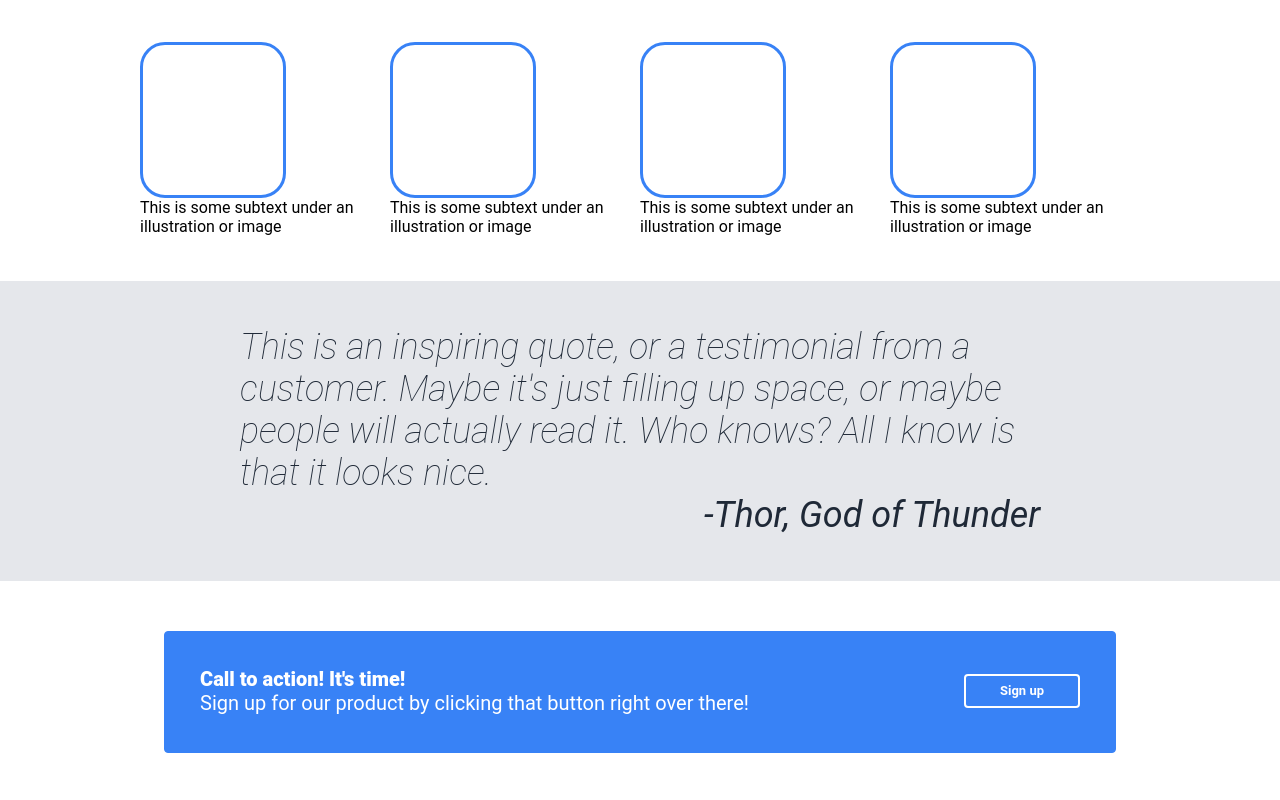
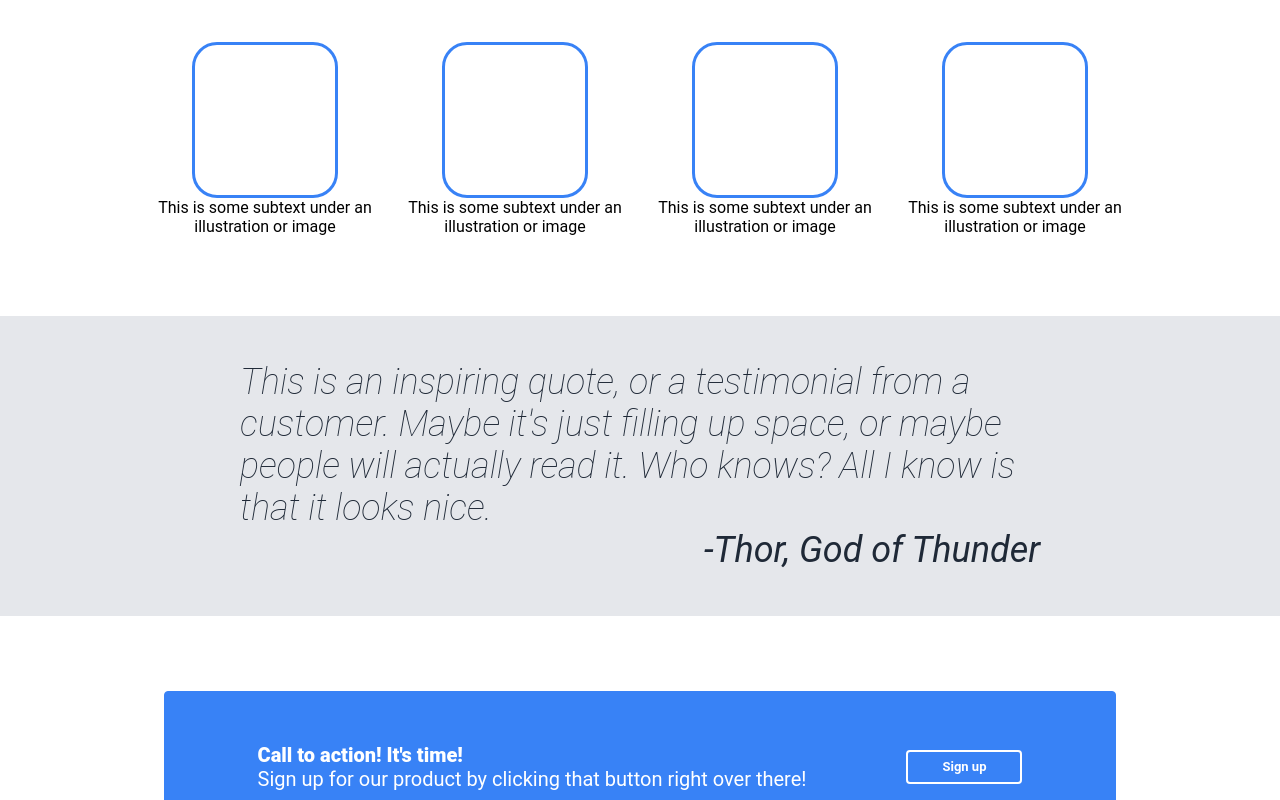
Before and after one commit to chojolan/simple-landing-page, a plain HTML site: page index.html in a window 1280 px wide. Shown: the part 513-1313 px from the top of the page. Drawn offline with Linux system fonts and the light colour scheme.

Commit message:
Fixed text alignment for middle and bottom section

```diff
--- a/styles.css
+++ b/styles.css
@@ -43,6 +43,7 @@ body {
 .cards-container {
     display: flex;
     padding: 25px;
+    padding-bottom: 60px;
 }
 
 .description {
@@ -123,7 +124,7 @@ body {
     display: flex;
     justify-content: space-between;
     align-items: center;
-    margin: 10px;
+    gap: 100px;
 }
 
 .bottom-text {
@@ -174,6 +175,11 @@ body {
 }
 
 .info {
+    display: flex;
+    flex-direction: column;
+    flex-wrap: wrap;
+    align-items: center;
+    text-align: center;
     padding-top: 20px;
     padding-bottom: 20px;
     max-width: 250px;
@@ -184,12 +190,16 @@ body {
 }
 
 .rectangle {
+    display: flex;
+    align-items: center;
+    justify-content: center;
     background-color: #3882F6;
-    height: 70px;
+    height: 100px;
     width: 900px;
     border: 1px solid #3882F6;
     border-radius: 4px;
     padding: 25px;
+    margin: 25px;
 }
 
 .rectangle-header {
```
